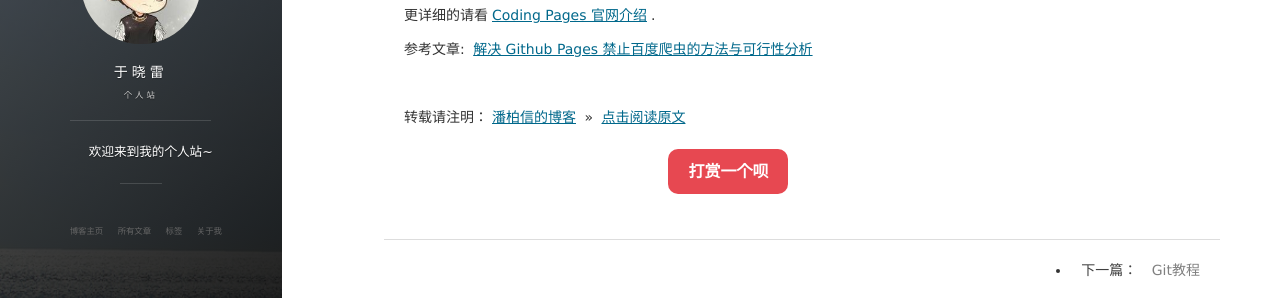
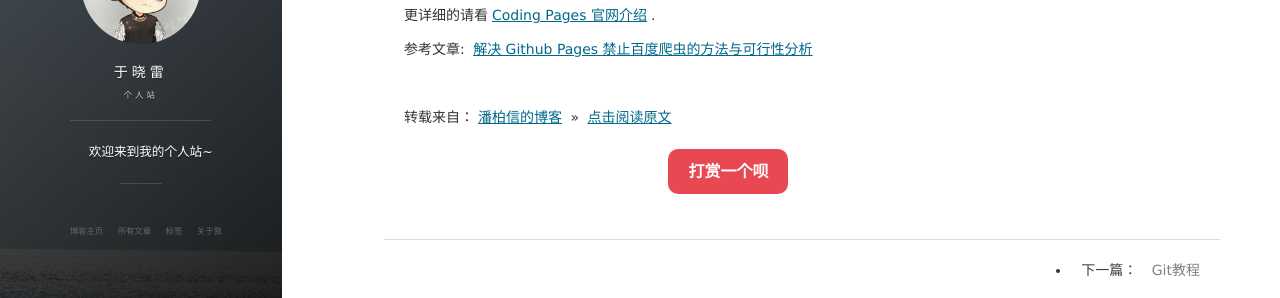
Before and after one commit to IreadIs/IreadIs.github.io, a Jekyll site: the page built from _posts/2016-06-12-HEXO_Advanced.md, in a window 1280 px wide and 900 px high, scrolled down 1535 px. Shown: the part 364-662 px from the top of the window. Built offline with Jekyll 4.4.1, drawn with Linux system fonts in a browser that asks for light colours; nearby versions of some CDN libraries; comment, search, counter and statistics services are not loaded.

Commit message:
Update 2016-06-12-HEXO_Advanced.md

```diff
--- a/_posts/2016-06-12-HEXO_Advanced.md
+++ b/_posts/2016-06-12-HEXO_Advanced.md
@@ -78,4 +78,4 @@ HEXO接近是最近有一些朋友提出的问题，然后我做了总结，如
 
 <br>
 
-转载请注明：[潘柏信的博客](http://baixin) » [点击阅读原文](http://baixin.io/2016/06/HEXO_Advanced/)
+转载来自：[潘柏信的博客](http://baixin) » [点击阅读原文](http://baixin.io/2016/06/HEXO_Advanced/)
```
